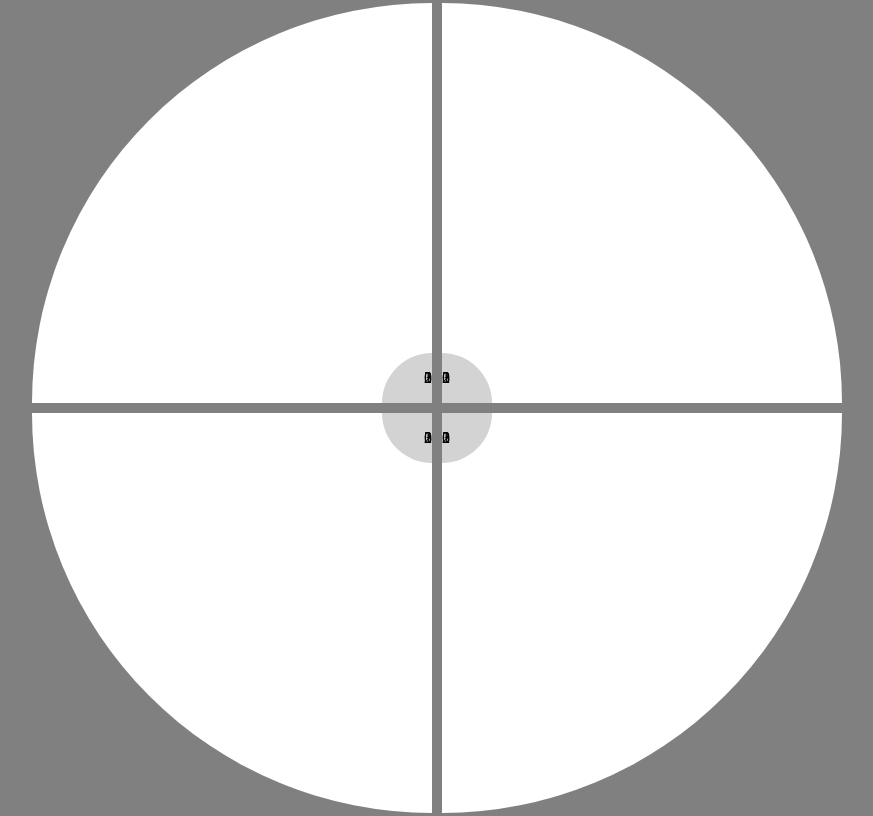
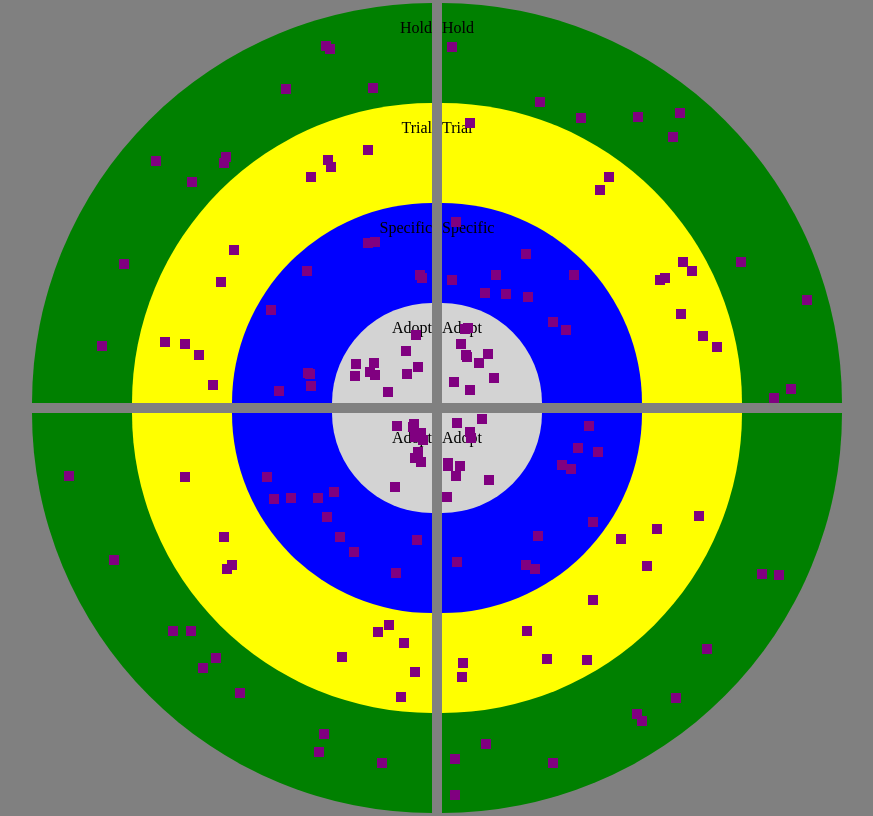
Before and after one commit to ivy-fhe/tech-radar, a React (Vite) app: page / in a window 1280 px wide. Shown: the whole page, without its empty margins (211-1084 px from the left). Built offline with nearby package versions, Linux system fonts and the light colour scheme.

Commit message:
point distribution

```diff
--- a/src/components/Quadrant.css
+++ b/src/components/Quadrant.css
@@ -2,7 +2,6 @@
     position: relative;
     height: 400px;
     width: 400px;
-    background-color: white;
 }
 
 .topLeft {
--- a/src/components/Quadrant.tsx
+++ b/src/components/Quadrant.tsx
@@ -26,10 +26,10 @@ export const Quadrant = ({cat} : {cat: Category}) => {
     }
     return (
         <div className={"quadrant" + qClass}>
+            <Sector name={SectorName.Hold} items={[]} styleClass={qClass}/>
+            <Sector name={SectorName.Trial} items={[]} styleClass={qClass}/>
+            <Sector name={SectorName.Specific} items={[]} styleClass={qClass}/>
             <Sector name={SectorName.Adopt} items={[]} styleClass={qClass}/>
-            <Sector name={SectorName.Specific} items={[]} styleClass={qClass}/>
-            <Sector name={SectorName.Trial} items={[]} styleClass={qClass}/>
-            <Sector name={SectorName.Hold} items={[]} styleClass={qClass}/>
         </div>
     )
 }
--- a/src/components/Sector.css
+++ b/src/components/Sector.css
@@ -27,7 +27,32 @@
 }
 
 .adopt {
-    height: 50px;
-    width: 50px;
+    height: 100px;
+    width: 100px;
     background-color: lightgray;
 }
+
+.specific {
+    height: 200px;
+    width: 200px;
+    background-color: blue;
+}
+
+.trial {
+    height: 300px;
+    width: 300px;
+    background-color: yellow;
+}
+
+.hold {
+    height: 400px;
+    width: 400px;
+    background-color: green;
+}
+
+.point {
+    width: 10px;
+    height: 10px;
+    background-color: purple;
+    position: absolute;
+}
--- a/src/components/Sector.tsx
+++ b/src/components/Sector.tsx
@@ -1,19 +1,68 @@
 import './Sector.css';
 export enum SectorName {
-    Trial,
     Adopt,
     Specific,
+    Trial,
     Hold,
 }
 
 
 export const Sector = ({name, items, styleClass} : {name : SectorName, items: Array<string>, styleClass: string}) => {
+    const points = [];
+    const min = 100 * name + 10;
+
+    for(let i = 0; i < 10; i++){
+        let location = calculateLocation(min, name, styleClass);
+        points.push(<div className='point' style={location}></div>)
+    }
+
+
 
 
     return (
         <div className={"sector " +  SectorName[name].toLocaleLowerCase() + " " + styleClass + "Sector"}>
-            <p>{name}</p>
-            {items}
+            <p>{SectorName[name]}</p>
+            {points}
         </div>
     )
 }
+
+const calculateLocation = (min: number, name: number, styleClass: string) => {
+    const angle = Math.floor(Math.random() * 90) + name * 90;
+    const offset = Math.random() * 70;
+    const point = min + offset;
+    let location;
+    const vector = [Math.abs(Math.cos(-angle) * 0 - Math.sin(-angle) * point), Math.abs(Math.sin(-angle) * 0 + Math.cos(-angle)*point)];
+    switch(styleClass.trim()){
+        case 'topLeft':
+            location = {
+                bottom: vector[0] + "px",
+                right: vector[1]+ "px"
+            }
+            break;
+        case 'topRight':
+            location = {
+                bottom: vector[0]+ "px",
+                left: vector[1]+ "px"
+            }
+            break;
+        case 'bottomRight':
+            location = {
+                top: vector[0]+ "px",
+                left: vector[1]+ "px"
+            }
+            break;
+        case 'bottomLeft':
+            location = {
+                top: vector[0]+ "px",
+                right: vector[1]+ "px"
+            }
+            break;
+        default:
+            location = {
+                top: "100px",
+                left: "100px"
+            }
+    }
+    return location;
+}
```
